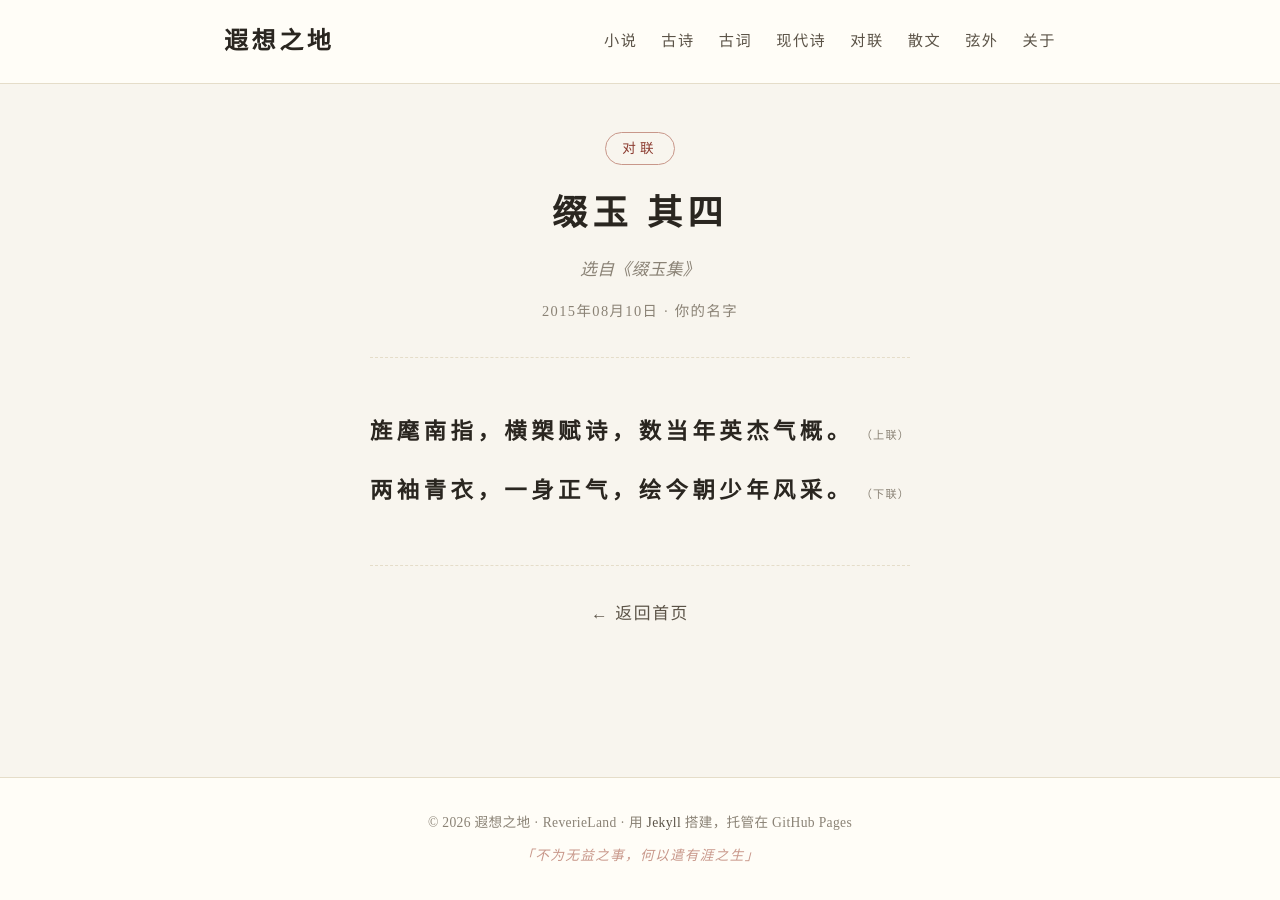
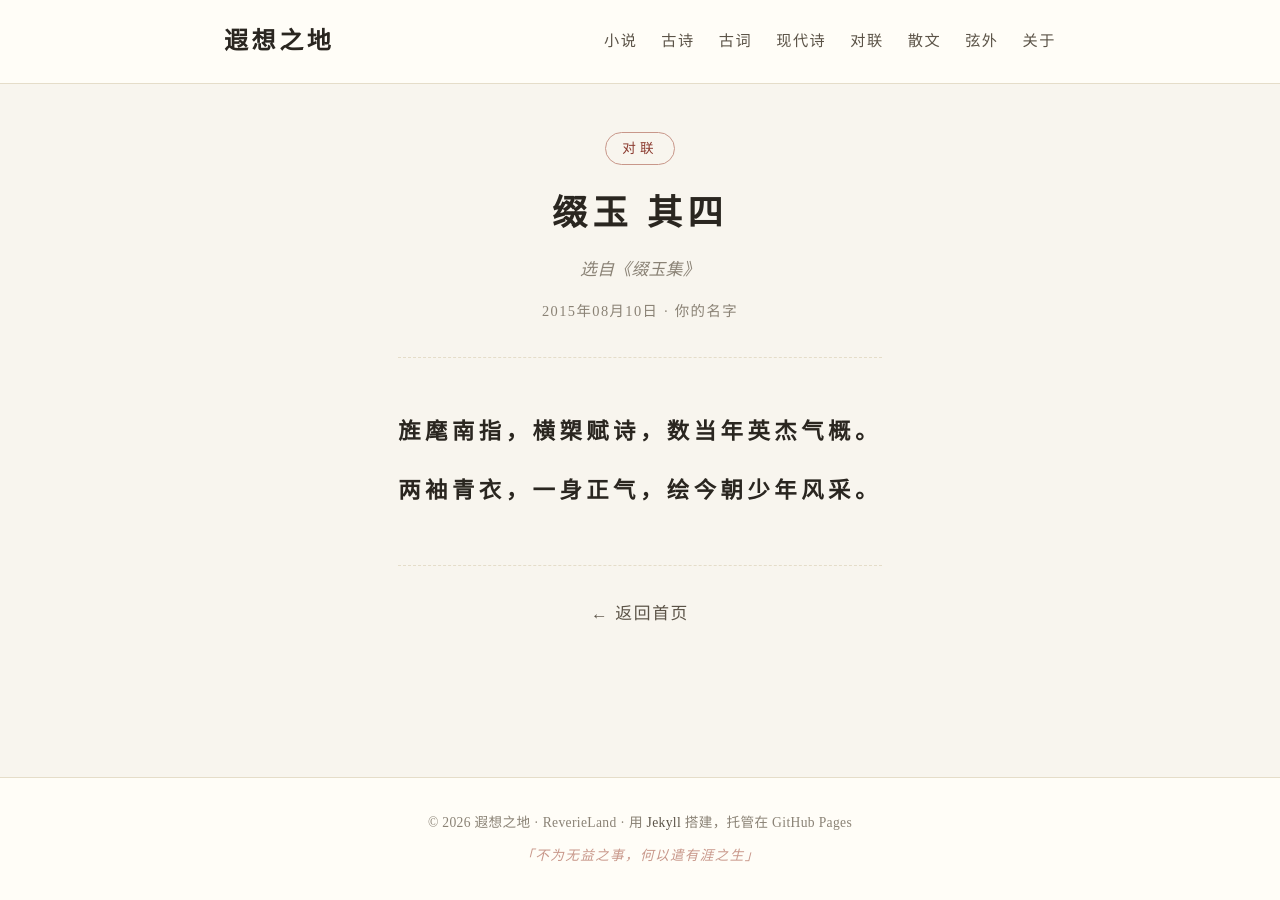
Before and after one commit to zhengxionglee/ReverieLand, a Jekyll site: the page built from _duilian/2015-08-10-jing-hui.md, in a window 1280 px wide. Built offline with Jekyll 4.4.1, drawn with Linux system fonts in a browser that asks for light colours; a style sheet for code colours, icons or effects is not loaded.

Commit message:
对联 · 隐藏'上联/下联'小标签（按用户要求）
- .duilian-shanglian::after / .duilian-xialian::after 的 content 改为 none
- 样式块保留，方便以后想恢复时直接还原 content

```diff
--- a/assets/css/style.css
+++ b/assets/css/style.css
@@ -652,22 +652,10 @@ a:hover { color: var(--accent-soft); }
   color: var(--ink);
 }
 
-.work-body .duilian-shanglian::after {
-  content: '（上联）';
-  font-size: 0.7rem;
-  color: var(--ink-faint);
-  margin-left: 0.8rem;
-  font-weight: normal;
-  letter-spacing: 0.1em;
-}
-
+/* 隐藏"上联/下联"小标签（按用户要求） */
+.work-body .duilian-shanglian::after,
 .work-body .duilian-xialian::after {
-  content: '（下联）';
-  font-size: 0.7rem;
-  color: var(--ink-faint);
-  margin-left: 0.8rem;
-  font-weight: normal;
-  letter-spacing: 0.1em;
+  content: none;
 }
 
 .work-body .duilian-horizontal {
```
